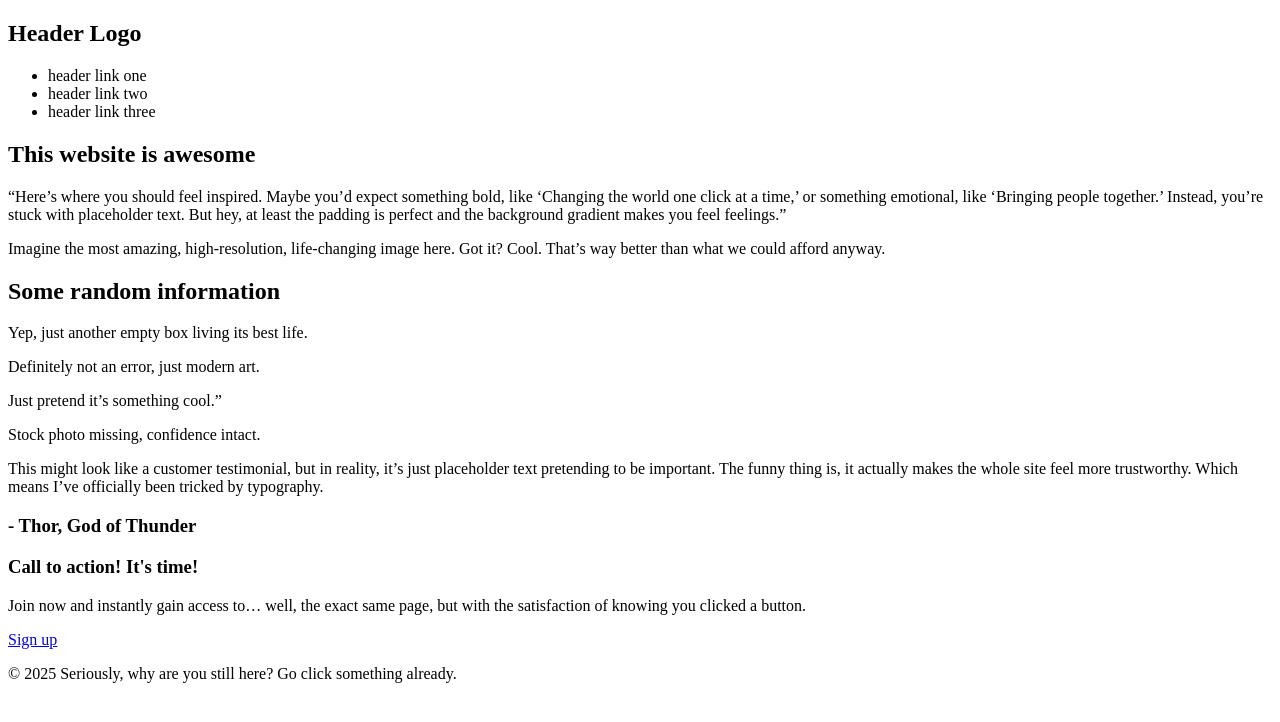
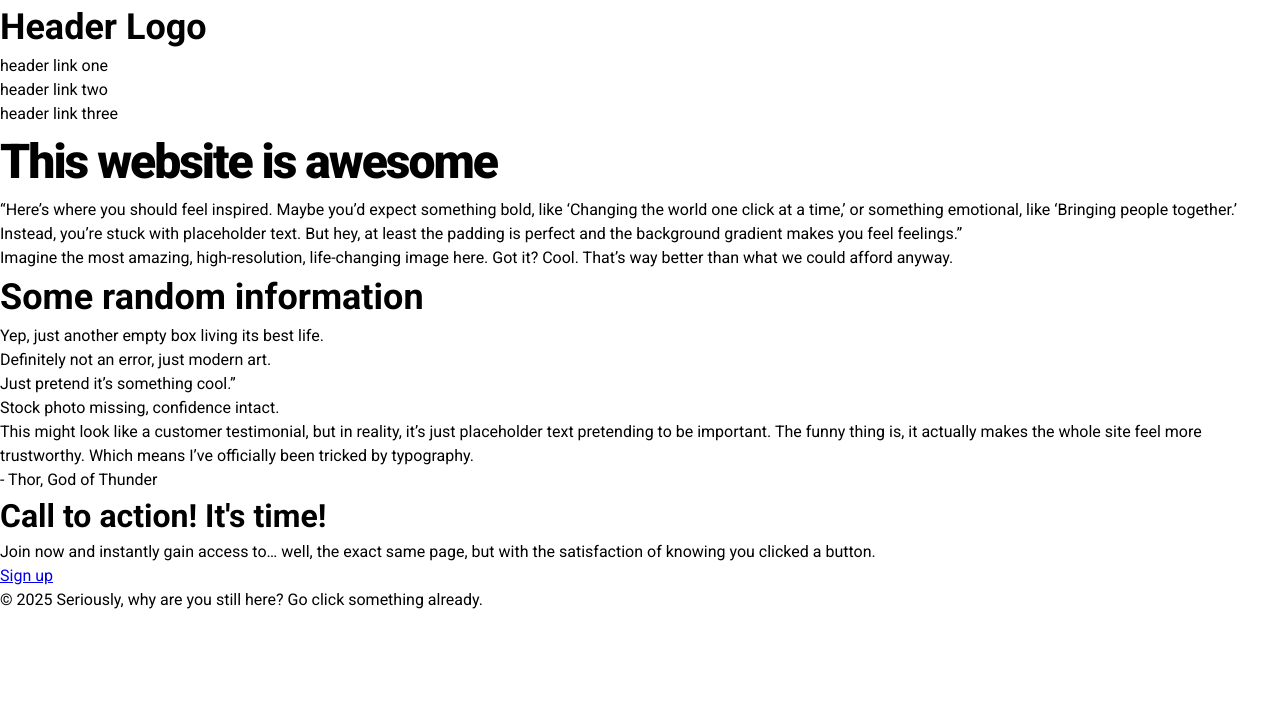
Before and after one commit to Chrono-QuasarDev/odin-landing-page, a plain HTML site: page index.html in a window 1280 px wide. Drawn offline with Linux system fonts and the light colour scheme.

Commit message:
Add general styles

```diff
--- a/index.html
+++ b/index.html
@@ -46,7 +46,7 @@
 
     <section class="testimonial">
       <p>This might look like a customer testimonial, but in reality, it’s just placeholder text pretending to be important. The funny thing is, it actually makes the whole site feel more trustworthy. Which means I’ve officially been tricked by typography.</p>
-      <h3>- Thor, God of Thunder</h3>
+      <p>- Thor, God of Thunder</p>
     </section>
 
     <section class="cta">
--- a/style.css
+++ b/style.css
@@ -1,8 +1,10 @@
+/* -------------------- GENERAL STYLES -------------------- */
+
 :root {
   /* FONT SIZES */
-  --font-h1: 4rem;
-  --font-h2: 3rem;
-  --font-h3: 2.25rem;
+  --font-h1: 3rem;
+  --font-h2: 2.25rem;
+  --font-h3: 2rem;
   --font-base: 1rem;
 
   /* FONT FAMILY */
@@ -25,3 +27,30 @@
   /* LETTER SPACING */
   --letter-spacing-tight: -2px;
 }
+
+* {
+  box-sizing: border-box;
+  margin: 0;
+  padding: 0;
+  scroll-behavior: smooth;
+}
+
+body {
+  font-size: var(--font-base);
+  font-family: var(--font-family);
+  line-height: var(--line-height-spaced);
+}
+
+h1 {
+  font-size: var(--font-h1);
+  /* color: var(--hero-text-color); */
+  font-weight: var(--font-weight-bold);
+  line-height: var(--letter-spacing-tight);
+  letter-spacing: var(--letter-spacing-tight);
+}
+
+h2 {font-size: var(--font-h2);}
+
+h3 {font-size: var(--font-h3);}
+
+p, a {font-size: var(--font-base);}
```
